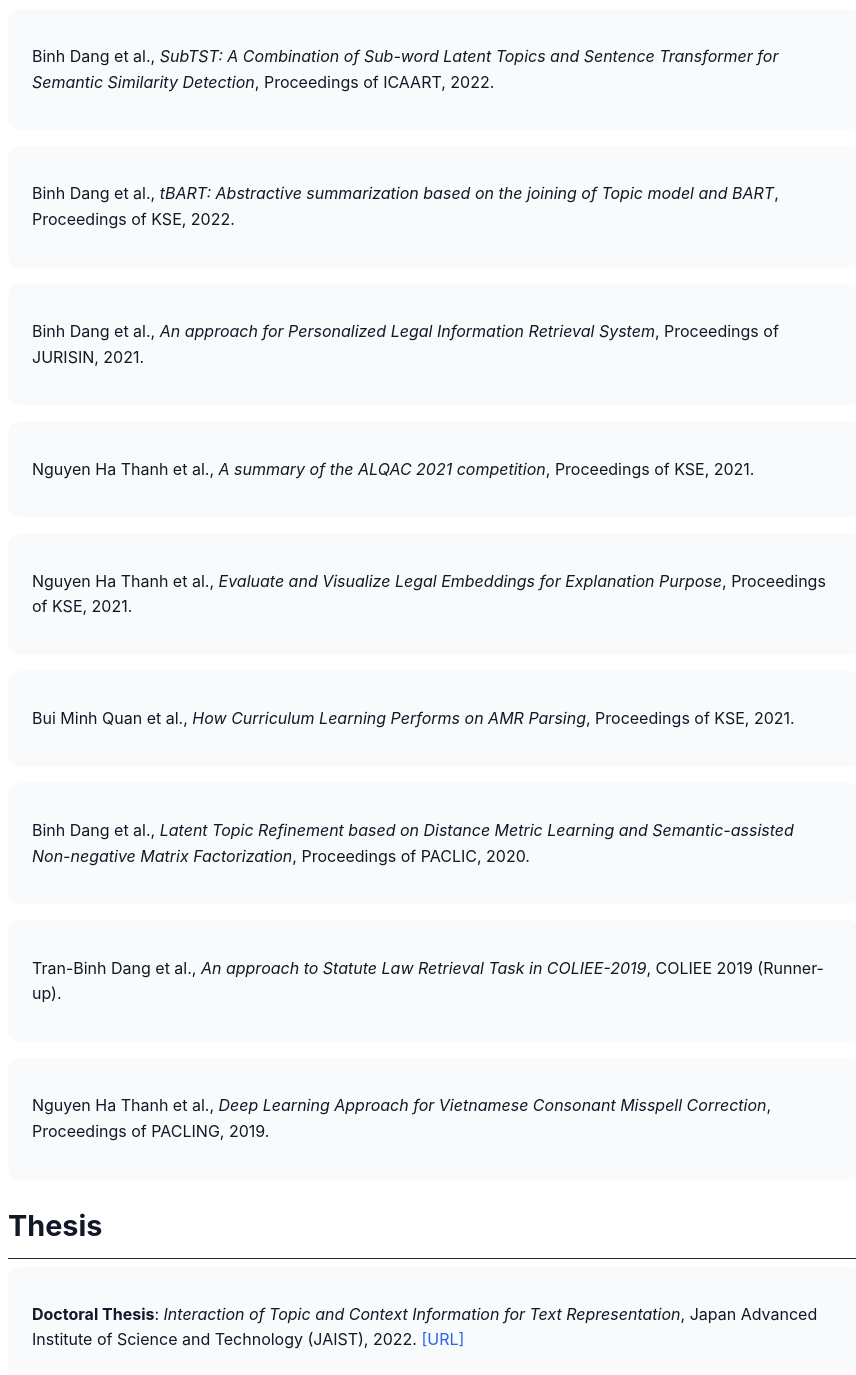
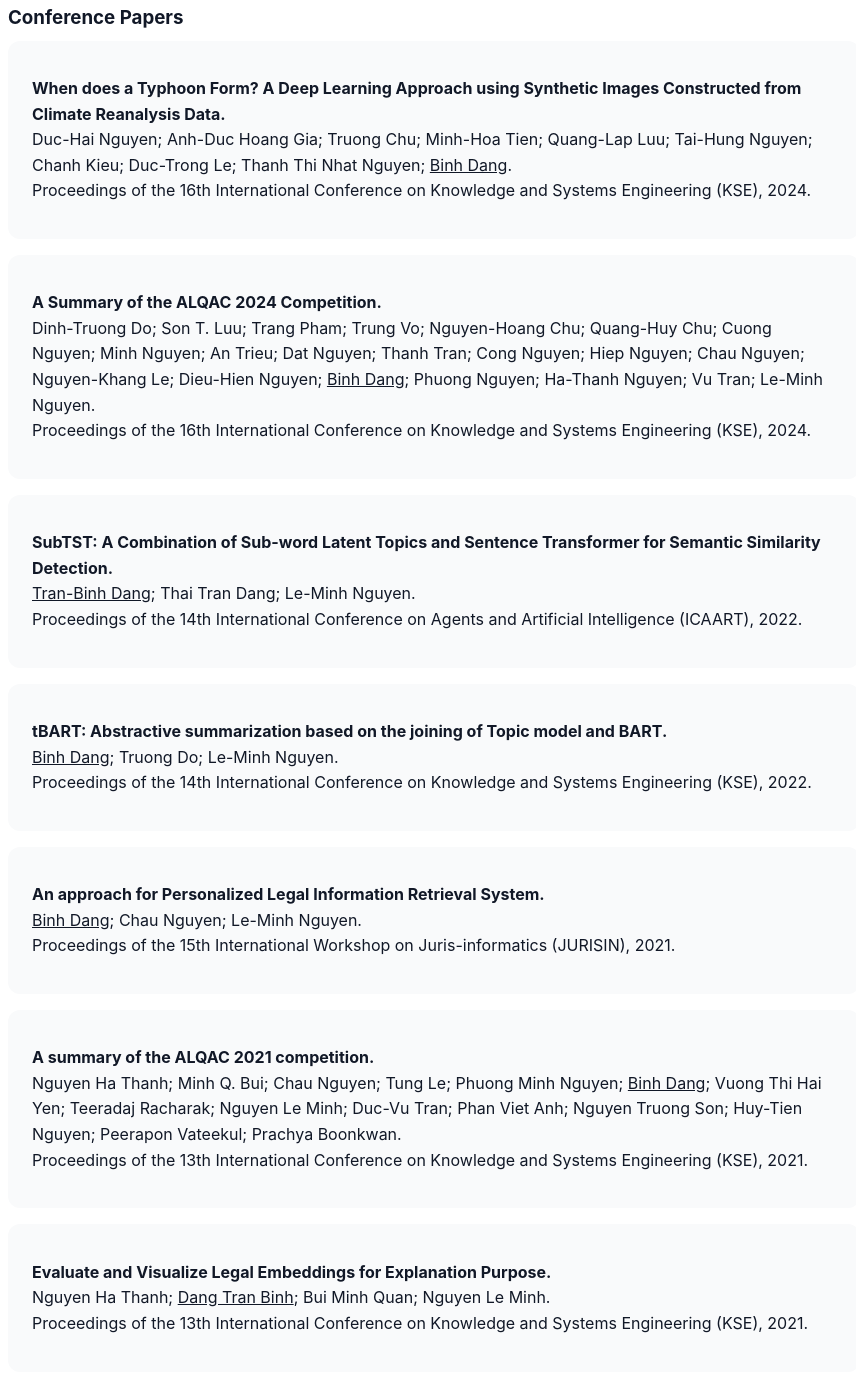
Before and after one commit to binhdt95/binhdt95.github.io, a plain HTML site: page index.html in a window 1280 px wide. Shown: the part 1998-3373 px from the top of the page, without its empty margins (206-1062 px from the left). Drawn offline with Linux system fonts and the light colour scheme.

Commit message:
Update index.html

```diff
--- a/index.html
+++ b/index.html
@@ -140,113 +140,132 @@
   <h3>Journal Papers</h3>
   <div class="card">
     <p>
-      Vu, Van Giap, et al., <i>BM-BronchoLC: A rich bronchoscopy dataset for anatomical landmarks and lung cancer lesion recognition</i>,
+      <strong>BM-BronchoLC: A rich bronchoscopy dataset for anatomical landmarks and lung cancer lesion recognition.</strong><br>
+      Vu, Van Giap; Anh Duc Hoang; Thu Phuong Phan; Ngoc Du Nguyen; Thanh Thuy Nguyen;
+      Duc Nghia Nguyen; Ngoc Phu Dao; Thi Phuong Lan Doan; Thi Thanh Huyen Nguyen;
+      Thi Huong Trinh; Thi Le Quyen Pham; Thi Thu Trang Le; Phan Thi Hanh;
+      Van Tuyen Pham; Van Chuong Tran; Dang Luu Vu; Van Luong Tran;
+      Thi Thu Thao Nguyen; Cam Phuong Pham; Gia Linh Pham; Son Ba Luong;
+      Trung-Dung Pham; Duy-Phuc Nguyen; Thi Kieu Anh Truong; Quang Minh Nguyen;
+      Truong-Thuy Tran; <u>Binh Dang</u>; Viet-Cuong Ta; Quoc Long Tran;
+      Duc-Trong Le; Le Sy Vinh.<br>
       Scientific Data, 11, 2024.
     </p>
   </div>
 
   <div class="card">
     <p>
-      Binh Dang, Tung Le, Le-Minh Nguyen,
-      <i>SubTST: A Consolidation of Sub-word Latent Topics and Sentence Transformer in Semantic Representation</i>,
+      <strong>SubTST: A Consolidation of Sub-word Latent Topics and Sentence Transformer in Semantic Representation.</strong><br>
+      <u>Binh Dang</u>; Tung Le; Le-Minh Nguyen.<br>
       Applied Intelligence, 2022.
     </p>
   </div>
 
   <div class="card">
     <p>
-      Nguyen Ha Thanh et al.,
-      <i>Transformer-Based Approaches for Legal Text Processing</i>,
-      The Review of Socionetwork Strategies, 16(1):135–155, 2022.
+      <strong>Transformer-Based Approaches for Legal Text Processing.</strong><br>
+      Nguyen Ha Thanh; Phuong Minh Nguyen; Thi-Hai-Yen Vuong; Minh Q. Bui;
+      Minh-Chau Nguyen; <u>Binh Dang</u>; Vu D. Tran; Le-Minh Nguyen; Kenji Satoh.<br>
+      The Review of Socionetwork Strategies, 16(1), pp. 135–155, 2022.
     </p>
   </div>
+
 
   <h3>Conference Papers</h3>
   <div class="card">
     <p>
-      Duc-Hai Nguyen et al.,
-      <i>When does a Typhoon Form? A Deep Learning Approach using Synthetic Images Constructed from Climate Reanalysis Data</i>,
-      Proceedings of KSE, 2024.
+      <strong>When does a Typhoon Form? A Deep Learning Approach using Synthetic Images Constructed from Climate Reanalysis Data.</strong><br>
+      Duc-Hai Nguyen; Anh-Duc Hoang Gia; Truong Chu; Minh-Hoa Tien;
+      Quang-Lap Luu; Tai-Hung Nguyen; Chanh Kieu; Duc-Trong Le;
+      Thanh Thi Nhat Nguyen; <u>Binh Dang</u>.<br>
+      Proceedings of the 16th International Conference on Knowledge and Systems Engineering (KSE), 2024.
     </p>
   </div>
 
   <div class="card">
     <p>
-      Dinh-Truong Do et al.,
-      <i>A Summary of the ALQAC 2024 Competition</i>,
-      Proceedings of KSE, 2024.
+      <strong>A Summary of the ALQAC 2024 Competition.</strong><br>
+      Dinh-Truong Do; Son T. Luu; Trang Pham; Trung Vo; Nguyen-Hoang Chu;
+      Quang-Huy Chu; Cuong Nguyen; Minh Nguyen; An Trieu; Dat Nguyen;
+      Thanh Tran; Cong Nguyen; Hiep Nguyen; Chau Nguyen; Nguyen-Khang Le;
+      Dieu-Hien Nguyen; <u>Binh Dang</u>; Phuong Nguyen; Ha-Thanh Nguyen;
+      Vu Tran; Le-Minh Nguyen.<br>
+      Proceedings of the 16th International Conference on Knowledge and Systems Engineering (KSE), 2024.
     </p>
   </div>
 
   <div class="card">
     <p>
-      Binh Dang et al.,
-      <i>SubTST: A Combination of Sub-word Latent Topics and Sentence Transformer for Semantic Similarity Detection</i>,
-      Proceedings of ICAART, 2022.
+      <strong>SubTST: A Combination of Sub-word Latent Topics and Sentence Transformer for Semantic Similarity Detection.</strong><br>
+      <u>Tran-Binh Dang</u>; Thai Tran Dang; Le-Minh Nguyen.<br>
+      Proceedings of the 14th International Conference on Agents and Artificial Intelligence (ICAART), 2022.
     </p>
   </div>
 
   <div class="card">
     <p>
-      Binh Dang et al.,
-      <i>tBART: Abstractive summarization based on the joining of Topic model and BART</i>,
-      Proceedings of KSE, 2022.
+      <strong>tBART: Abstractive summarization based on the joining of Topic model and BART.</strong><br>
+      <u>Binh Dang</u>; Truong Do; Le-Minh Nguyen.<br>
+      Proceedings of the 14th International Conference on Knowledge and Systems Engineering (KSE), 2022.
     </p>
   </div>
 
   <div class="card">
     <p>
-      Binh Dang et al.,
-      <i>An approach for Personalized Legal Information Retrieval System</i>,
-      Proceedings of JURISIN, 2021.
+      <strong>An approach for Personalized Legal Information Retrieval System.</strong><br>
+      <u>Binh Dang</u>; Chau Nguyen; Le-Minh Nguyen.<br>
+      Proceedings of the 15th International Workshop on Juris-informatics (JURISIN), 2021.
     </p>
   </div>
 
   <div class="card">
     <p>
-      Nguyen Ha Thanh et al.,
-      <i>A summary of the ALQAC 2021 competition</i>,
-      Proceedings of KSE, 2021.
+      <strong>A summary of the ALQAC 2021 competition.</strong><br>
+      Nguyen Ha Thanh; Minh Q. Bui; Chau Nguyen; Tung Le; Phuong Minh Nguyen;
+      <u>Binh Dang</u>; Vuong Thi Hai Yen; Teeradaj Racharak;
+      Nguyen Le Minh; Duc-Vu Tran; Phan Viet Anh; Nguyen Truong Son;
+      Huy-Tien Nguyen; Peerapon Vateekul; Prachya Boonkwan.<br>
+      Proceedings of the 13th International Conference on Knowledge and Systems Engineering (KSE), 2021.
     </p>
   </div>
 
   <div class="card">
     <p>
-      Nguyen Ha Thanh et al.,
-      <i>Evaluate and Visualize Legal Embeddings for Explanation Purpose</i>,
-      Proceedings of KSE, 2021.
+      <strong>Evaluate and Visualize Legal Embeddings for Explanation Purpose.</strong><br>
+      Nguyen Ha Thanh; <u>Dang Tran Binh</u>; Bui Minh Quan; Nguyen Le Minh.<br>
+      Proceedings of the 13th International Conference on Knowledge and Systems Engineering (KSE), 2021.
     </p>
   </div>
 
   <div class="card">
     <p>
-      Bui Minh Quan et al.,
-      <i>How Curriculum Learning Performs on AMR Parsing</i>,
-      Proceedings of KSE, 2021.
+      <strong>How Curriculum Learning Performs on AMR Parsing.</strong><br>
+      Bui Minh Quan; Vu D. Tran; Nguyen Ha Thanh; <u>Binh Dang</u>; Le-Minh Nguyen.<br>
+      Proceedings of the 13th International Conference on Knowledge and Systems Engineering (KSE), 2021.
     </p>
   </div>
 
   <div class="card">
     <p>
-      Binh Dang et al.,
-      <i>Latent Topic Refinement based on Distance Metric Learning and Semantic-assisted Non-negative Matrix Factorization</i>,
-      Proceedings of PACLIC, 2020.
+      <strong>Latent Topic Refinement based on Distance Metric Learning and Semantic-assisted Non-negative Matrix Factorization.</strong><br>
+      <u>Dang Tran-Binh</u>; Nguyen Ha Thanh; Le-Minh Nguyen.<br>
+      Proceedings of the 34th Pacific Asia Conference on Language, Information and Computation (PACLIC), 2020.
     </p>
   </div>
 
   <div class="card">
     <p>
-      Tran-Binh Dang et al.,
-      <i>An approach to Statute Law Retrieval Task in COLIEE-2019</i>,
-      COLIEE 2019 (Runner-up).
+      <strong>An approach to Statute Law Retrieval Task in COLIEE-2019.</strong><br>
+      <u>Tran-Binh Dang</u>; Thao Nguyen; Le-Minh Nguyen.<br>
+      COLIEE 2019, Canada (Runner-up).
     </p>
   </div>
 
   <div class="card">
     <p>
-      Nguyen Ha Thanh et al.,
-      <i>Deep Learning Approach for Vietnamese Consonant Misspell Correction</i>,
-      Proceedings of PACLING, 2019.
+      <strong>Deep Learning Approach for Vietnamese Consonant Misspell Correction.</strong><br>
+      Nguyen Ha Thanh; <u>Binh Dang</u>; Le-Minh Nguyen.<br>
+      Proceedings of the 16th International Conference of the Pacific Association for Computational Linguistics (PACLING), 2019.
     </p>
   </div>
 
```
